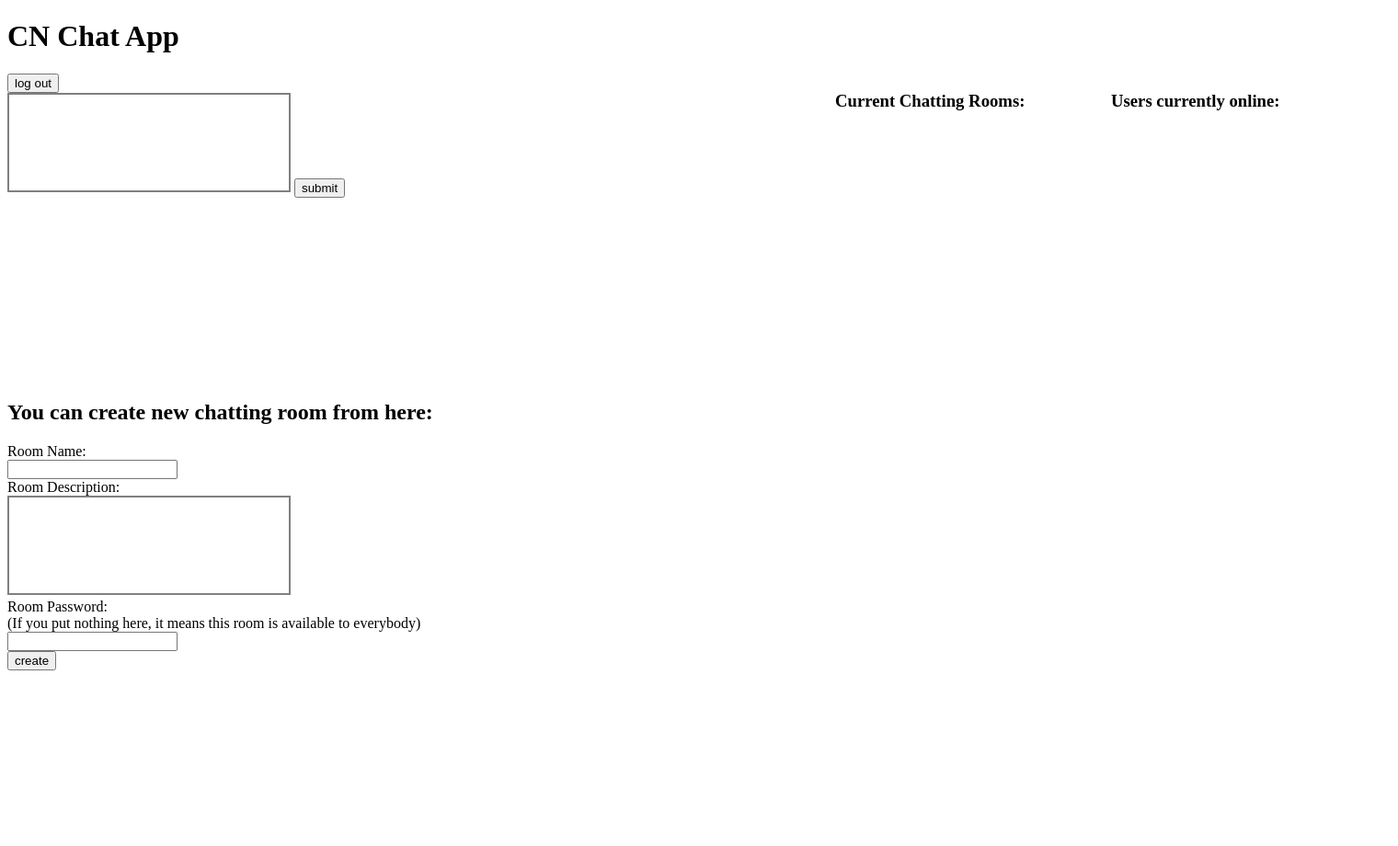
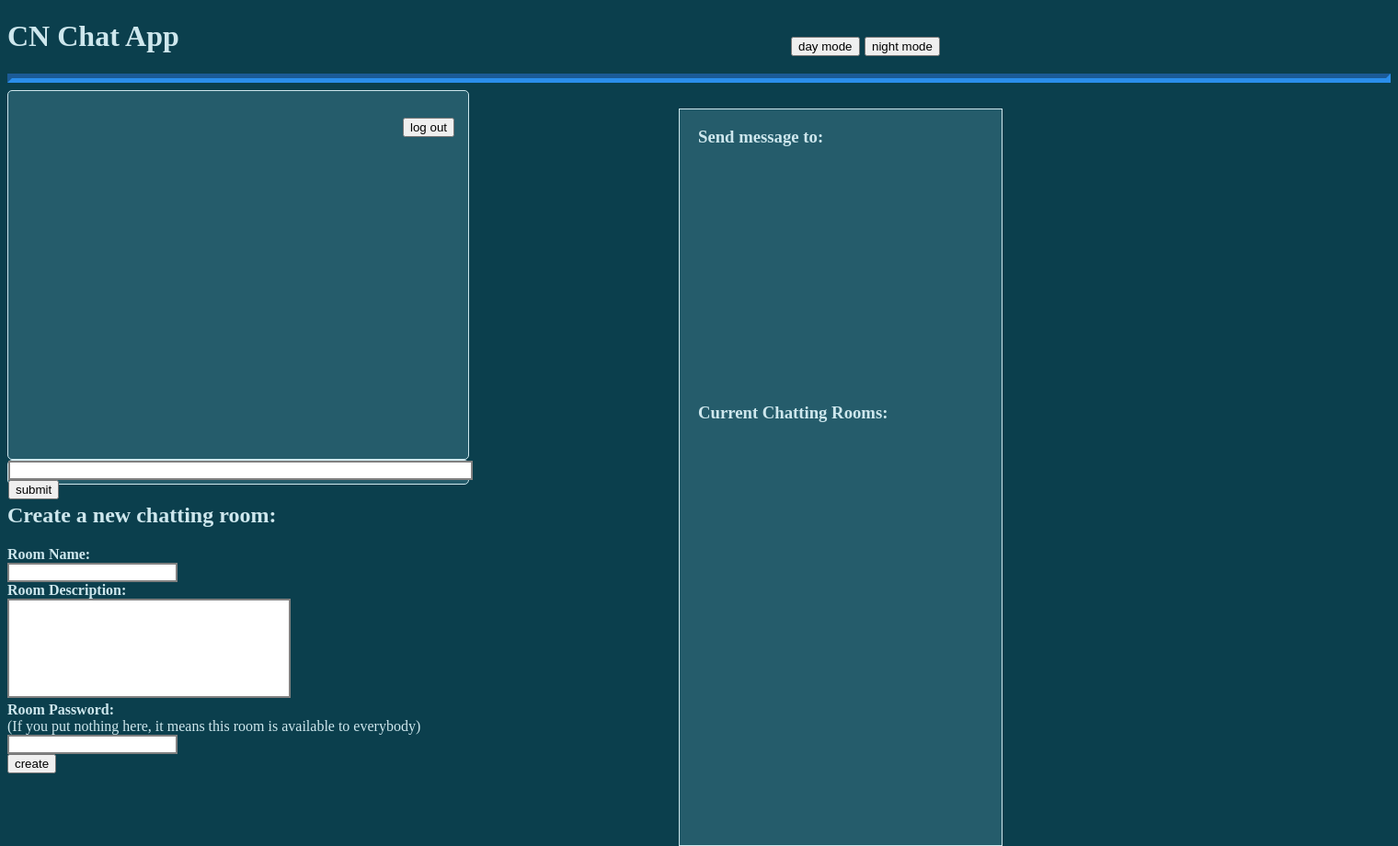
Before and after one commit to Chatting-System/CNChattingSystem, a Flask app: template templates/test.html in a window 1520 px wide. Shown: the whole page at 92% size. Before the commit the page ends 729 px from the top, so only its background shows below. Run offline with Flask 2, Linux system fonts and the light colour scheme; the template is opened without the code that fills it, so the values that code supplies are empty; some libraries are stand-ins or nearby versions.

Commit message:
private messages & css

```diff
--- a/server.py
+++ b/server.py
@@ -224,21 +224,30 @@ def room_emit(msg):
 @socketio.on('my event')
 def my_event(message):
     try:
-        emit('my response', {'data': message['data'], 'time': message['time'], "name": session.get('username')},
+        emit('my response', {'data': message['data'], 'time': message['time'], "name": session.get('username'),
+                             "private": 1, "to": "you"},
              room=client_to_sock[chat_private[session.get('username')]])
-        emit('my response', {'data': message['data'], 'time': message['time'], "name": session.get('username')},
+        emit('my response', {'data': message['data'], 'time': message['time'], "name": session.get('username'),
+                             "private": 1, "to": chat_private[session.get('username')]},
              room=request.sid)
-    except:
-        emit('my response', {'data': message['data'], 'time': message['time'], "name": session.get('username')},
-             broadcast=True)
+    except KeyError:
+        emit('my response', {'data': message['data'], 'time': message['time'], "name": session.get('username'),
+                             "private": 0}, broadcast=True)
 
 @socketio.on('set partner')
 def set_partner(msg):
+    print("set partner request received")
     if msg == "all":
-        del chat_private[session.get('username')]
-        print("sending to everyone")
-    else:
+        try:
+            del chat_private[session.get('username')]
+            print("sending to everyone")
+            emit('set partner success', msg)
+        except KeyError:
+            print("still sending to everyone")
+    elif msg != session.get('username'):
+        print(f"setting {msg} as partner")
         chat_private[session.get('username')] = msg
+        emit('set partner success', msg)
 
 
 # @app.route('/ajax', methods = ['POST'])
--- a/templates/test.html
+++ b/templates/test.html
@@ -76,6 +76,22 @@
         socket.emit('exit room', {'rid': document.getElementById('rid').value})
     }
 
+    function set_partner(partner) {
+        socket.emit('set partner',partner)
+    }
+
+    function set_colormode(mode) {
+        if(mode=="dark"){
+            var color1 = "#0b3f4d"
+            var color2 = "#255c6b"
+        }
+        else if(mode=="light"){
+            var color1
+            var color2
+        }
+
+    }
+
     $(document).ready(function() {
 
         socket.on('connection', function() {
@@ -89,13 +105,19 @@
         })
 
         socket.on('my response', function(msg) {
-            document.getElementById("myDiv").innerHTML += "<p>" + msg.name + " at " + msg.time + "</p>" + msg.data + "<br>";
-            document.getElementById('scname').value = ''
+            if (msg.private==0) {
+                document.getElementById("myDiv").innerHTML += "<p class='msg-title'><span class='user-name'>" + msg.name + "</span> at " + msg.time + "</p><p>" + msg.data + "</p>";
+                document.getElementById('scname').value = ''
+            } else {
+                //document.getElementById("myDiv").innerHTML += '<p style="color:red;"><br> (privately to ' + msg.to + ')</p>';
+                document.getElementById("myDiv").innerHTML += "<p class='msg-title'><span class='user-name'>" + msg.name + "</span> at " + msg.time + "<span class='private-text'> (privately to " + msg.to +")</p><p>" + msg.data + "</p>";
+                document.getElementById('scname').value = ''
             // $('#log').append('<br>' + $('<div/>').text('Received #' + msg.count + ': ' + msg.data).html());
+            }
         });
 
         socket.on('room response', function(msg) {
-            document.getElementById("room_box").innerHTML += "<p>" + msg.name + " at " + msg.time + "</p>" + msg.data + "<br>";
+            document.getElementById("room_box").innerHTML += "<p class='msg-title'>" + msg.name + " at " + msg.time + "</p>"+"<p>" + msg.data + "</p><br>";
             document.getElementById('room_text').value = ''
         })
 
@@ -121,6 +143,9 @@
         socket.on('new room', function(msg) {
             document.getElementById("chatting_room").innerHTML = "<h3>Current Chatting Rooms:</h3>";
             var length = msg.existing_rooms_names.length;
+            if(length==0){
+                document.getElementById('chatting_room').innerHTML += "No chatrooms currently open"
+            }
             document.getElementById('chatting_room').innerHTML += '<ul>';
             for (var i=0; i<length; i++) {
                 document.getElementById('chatting_room').innerHTML += "<li> <button onclick=enter_room(" + msg.existing_rooms_ids[i]
@@ -141,7 +166,7 @@
             members = msg.members
             document.getElementById('rid').value = rid
 
-            document.getElementById('room_info').innerHTML = "<h2>" + room + "</h2>"
+            document.getElementById('room_info').innerHTML = "<h2> Chatroom: " + room + "</h2>"
             document.getElementById('members').innerHTML = '<h3>Current members in this room:</h3>'
             document.getElementById('members').innerHTML += '<ul>'
             var length = members.length;
@@ -167,34 +192,89 @@
         })
 
         socket.on('user change', function(msg) {
-              //socket.emit('my event', {'data': "entered if statement", 'time': new Date().format("yyyy-MM-dd hh:mm:ss")});
-          document.getElementById("users").innerHTML = "<h3>Users currently online:</h3>";
+          //create list of buttons of users currently online
+          document.getElementById("users").innerHTML = "<h3>Send message to:</h3>";
           var length = msg.connected_users.length;
           document.getElementById('users').innerHTML += '<ul>'
           document.getElementById('users').innerHTML += "<li> <button onclick=set_partner('all')>Everyone</button>"
           for (var i=0; i<length; i++) {
-            document.getElementById('users').innerHTML += "<li> <button onclick=set_partner(" + msg.connected_users[i]
-            + ")>"+ msg.connected_users[i] + "</button>"
-            //   var li = document.createElement("li")
-            //   var button = document.createElement("BUTTON")
-            //   button.scname=msg.connected_users[i]
-            //   button.innerHTML += msg.connected_users[i]
-            //   //button.onclick = set_partner(button.scname)
-            //   li.innerHTML += button
-            //   document.getElementById("users").appendChild(li);
+            document.getElementById('users').innerHTML += "<li> <button onclick=set_partner('"+msg.connected_users[i]+"')>"+ msg.connected_users[i] + "</button>"
             }
           document.getElementById('users').innerHTML += '</ul>';
         });
 
-        //function set_partner(user) {
-          //emit('set partner', user)
-        //}
+        socket.on('set partner success', function(msg){
+          if(msg == "all"){
+            document.getElementById("myDiv").innerHTML += "<p> [notice] Now sending to everyone.</p><br>";
+          }
+          else {
+            document.getElementById("myDiv").innerHTML += "<p> [notice] Now sending privately to " + msg + ".</p><br>";
+          }
+        })
+
+        $('#nightmode').click(function (){
+            var bg_color = "#0b3f4d"
+            var bg_light = "#255c6b"
+            var text_color = "#cee7ed"
+            var line_color = "#2a8eeb"
+            $("body").css("background-color", bg_color);
+            $(".text").css("color", text_color);
+            $(".chat-input").css("color", text_color);
+            $(".chat-input").css("background-color", bg_light);
+            $("#myDiv").css("background-color",bg_light);
+            $("#room_box").css("background-color",bg_light);
+            $("#container").css("background-color",bg_light);
+            $("hr").css("border-color",line_color);
+        })
+
+        $('#daymode').click(function (){
+            var bg_color = "#ffffff"
+            var bg_light = "#defaf9"
+            var text_color = "#000000"
+            var line_color = "#0b3f4d"
+            $("body").css("background-color", bg_color);
+            $(".text").css("color", text_color);
+            $(".chat-input").css("color", text_color);
+            $(".chat-input").css("background-color", bg_light);
+            $("#myDiv").css("background-color",bg_light);
+            $("#room_box").css("background-color",bg_light);
+            $("#container").css("background-color",bg_light);
+            $("hr").css("border-color",line_color);
+
+        })
 
     });
 </script>
 
 <style type="text/css">
-    #whole_system {
+
+    body {
+        background-color: #0b3f4d;
+    }
+
+    h1 {
+
+    }
+
+    p {
+        position: relative;
+        left:10px;
+
+    }
+
+    .msg-title {
+        font-weight:bold;
+        position: relative;
+        left:8px;
+        margin-bottom: -5px;
+    }
+
+    hr {
+        border-color: #2a8eeb;
+        border-width: thick;
+    }
+
+   #whole_system {
         position: absolute;
         display: block;
     }
@@ -204,30 +284,76 @@
         display: none;
     }
 
-    p {
-        font-weight:bold;
+    .text {
+        color: #cee7ed;
+    }
+
+    .private-text {
+        color: #731d27;
     }
 
     #myDiv, #room_box {
-        width: 300px;
-        height:200px;
+        width: 500px;
+        height:400px;
         overflow:scroll;
         overflow-x: hidden;
+        border-style: solid;
+        border-width: thin;
+        border-radius: 5px;
+        background-color: #255c6b
+
     }
 
-    #users, #members {
+    .chat-input {
+      width: 500px;
+      height:25px;
+      border-style: solid;
+      border-width: thin;
+      border-radius: 5px;
+      background-color: #255c6b;
+      color: #cee7ed;
+    }
+
+    #container {
+        position: absolute;
+        width: 350px;
+        height: 800px;
+        left:730px;
+        top:20px;
+        border-style: solid;
+        border-width: thin;
+        background-color: #255c6b
+    }
+
+    #users {
         width: 300px;
-        position: absolute;
-        left: 1200px;
-        top: 0px;
+        height: 300px;
+        position:relative;
+        left:20px;
+        overflow-x: auto;
+    }
+
+    #members {
+      width: 300px;
+      height: 300px;
+      position:absolute;
+      top: 115px;
+      left: 600px;
+      overflow-x: auto;
     }
 
     #chatting_room {
         width: 300px;
-        position: absolute;
-        left: 900px;
-        top: 0px;
+        height: 300px;
+        position:relative;
+        left: 20px;
         overflow-x: auto;
+    }
+
+    #logout {
+       position:absolute;
+       left:430px;
+       top: 30px;
     }
 
     textarea {
@@ -238,46 +364,67 @@
         border-width: 2px;
         border-style: double;
     }
+
+    #daymode {
+        position: absolute;
+        top:40px;
+        left:860px;
+    }
+
+    #nightmode {
+        position: absolute;
+        top:40px;
+        left:940px;
+    }
+
+    #scname, #room_name, #room_password {
+        border-color: grey;
+        border-width: 2px;
+        border-style: double;
+    }
+
 </style>
 
 </head>
 
 <body>
-<h1><b>CN</b> Chat App</h1>
+<h1 class="text"><b>CN</b> Chat App</h1>
+<input type="button" id="daymode" value="day mode">
+<input type="button" id="nightmode" value="night mode">
+<hr>
+
 
 <div id=whole_system>
-<div id="hello"></div>
+<div id="hello" class="text"></div>
 
 <form action='/' method="GET">
-<input type="submit" value="log out">
+<input id="logout" type="submit" value="log out">
 </form>
 
-<!-- <form id="emit" action="#" method="POST">
-<input type="text" name="scname" id="scname">
-<input type="submit" value="Submit">
-</form> -->
+<div id="myDiv" class="text"></div>
 
+<div id="container" class="text">
+<div id='users' class="text">
+<h3>Send message to:</h3>
+</div>
+
+<div id='chatting_room' class="text">
+<h3>Current Chatting Rooms:</h3>
+</div>
+</div>
+
+<div class="chat-input">
 <form id="emit" action="#" method="POST">
-    <textarea name="scname" id="scname"></textarea>
+    <input type="text" size="60" name="scname" id="scname"></input>
     <input type="submit" value="submit">
 </form>
-
-
-<div id="myDiv"></div>
-
-<div id='users'>
-<h3>Users currently online:</h3>
 </div>
 
-<div id='chatting_room'>
-<h3>Current Chatting Rooms:</h3>
-</div>
-
-<h2>You can create new chatting room from here:</h2>
-<form id="create" action="#" method="POST">
-    Room Name:<br><input type="text" name="room_name" id="room_name" required><br>
-    Room Description:<br><textarea name="description" id="description"></textarea><br>
-    Room Password:<br>(If you put nothing here, it means this room is available to everybody)<br><input type="password" name="room_password" id="room_password"><br>
+<h2 class="text">Create a new chatting room:</h2>
+<form id="create" action="#" method="POST" class="text">
+    <b>Room Name:</b><br><input type="text" name="room_name" id="room_name" required><br>
+    <b>Room Description:</b><br><textarea name="description" id="description"></textarea><br>
+    <b>Room Password:</b><br>(If you put nothing here, it means this room is available to everybody)<br><input type="password" name="room_password" id="room_password"><br>
     <input type="submit" value="create">
 </form>
 
@@ -285,20 +432,20 @@
 
 <div id='room'>
 
-<div id='welcome'></div>
-<div id='room_info'></div>
+<div id='welcome' class="text"></div>
+<div id='room_info' class ="text"></div>
 <button id='exit_room' onclick='exit()'>Leave the room</button>
 <input type='hidden' id='rid' name='rid'/>
 
 
-<form id="room_emit" action="#" method="POST">
-    <textarea name="room_text" id="room_text"></textarea>
+<div id="room_box" class="text"></div>
+
+<form id="room_emit" action="#" method="POST" class="chat-input">
+    <input type="text" name="room_text" id="room_text" size="60"></input>
     <input type="submit" value="submit">
 </form>
 
-<div id="room_box"></div>
-
-<div id='members'></div>
+<div id='members' class="text"></div>
 
 </div>
 
```
